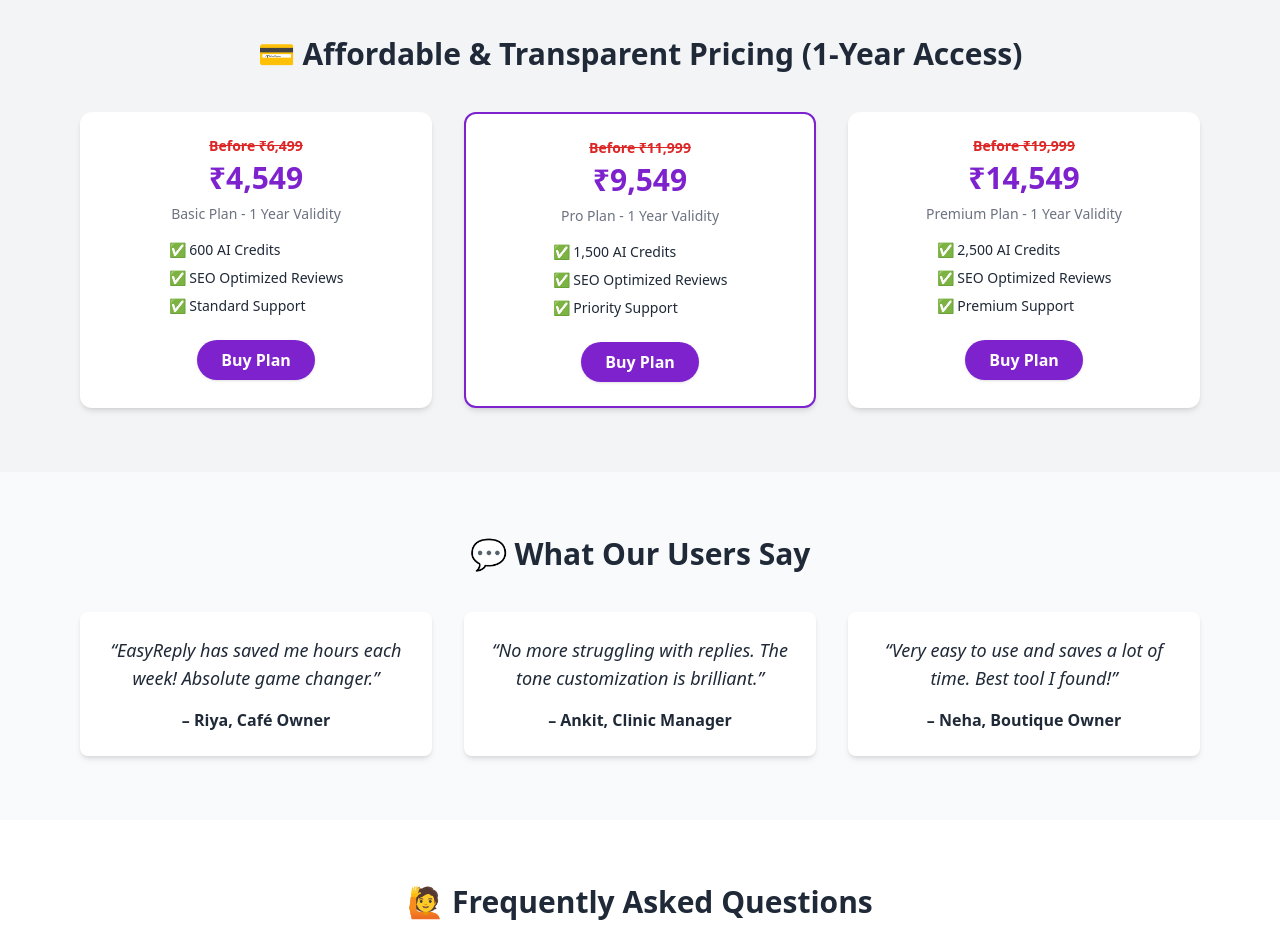
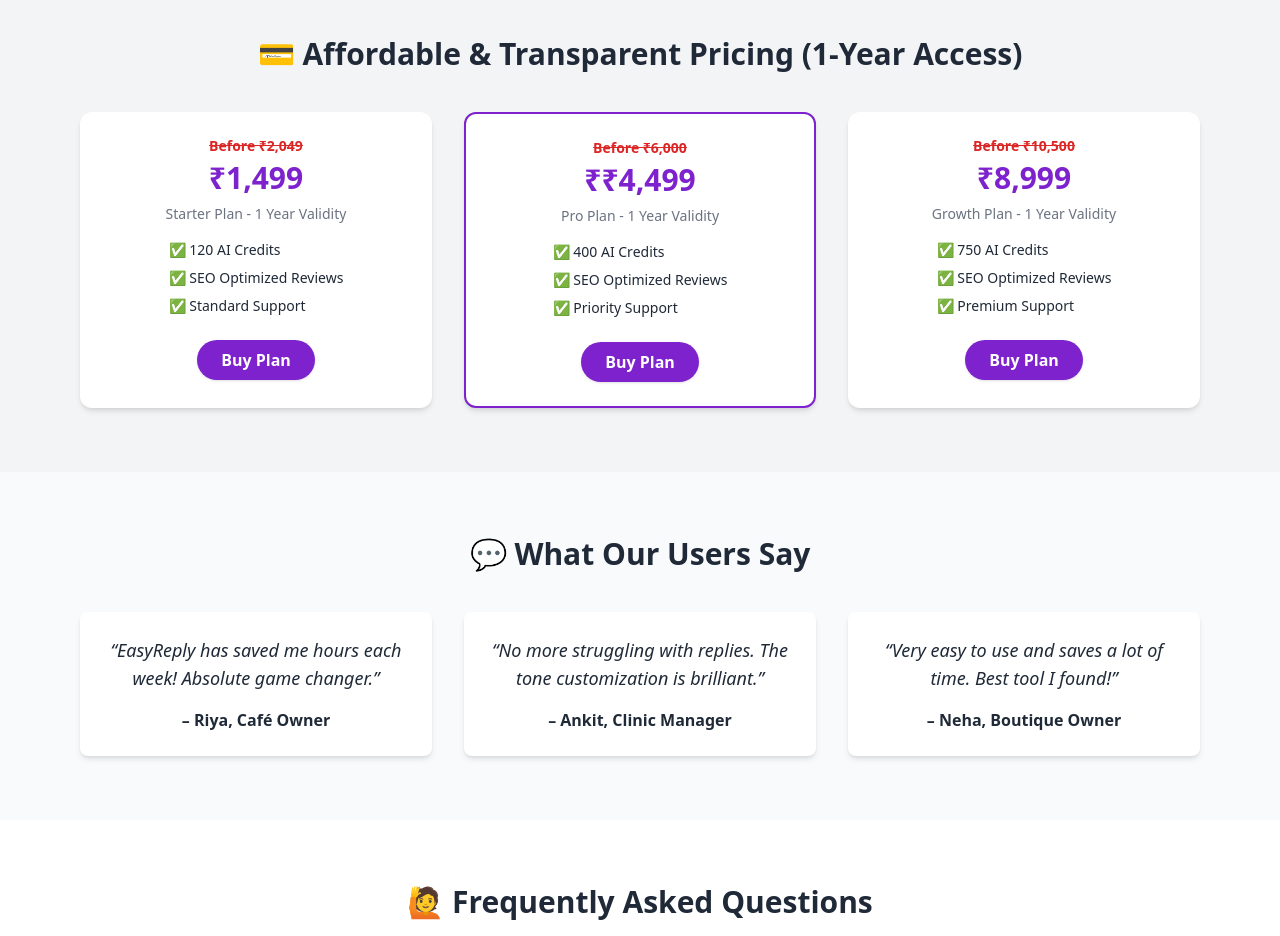
Before and after one commit to Easyreply/easyappwebsitepage, a plain HTML site: page index.html in a window 1280 px wide. Shown: the part 1300-2236 px from the top of the page. Drawn offline with nearby package versions, Linux system fonts and the light colour scheme.

Commit message:
Update index.html

```diff
--- a/index.html
+++ b/index.html
@@ -97,13 +97,13 @@
     <h2 class="text-3xl font-bold mb-10">💳 Affordable & Transparent Pricing (1-Year Access)</h2>
     <div class="grid grid-cols-1 md:grid-cols-3 gap-8">
 
-      <!-- Basic Plan -->
+      <!-- Starter Plan -->
       <div class="bg-white p-6 rounded-xl shadow-md fade-in hover-glow flex flex-col items-center">
-        <p class="text-red-600 font-semibold mb-1 text-sm line-through">Before ₹6,499</p>
-        <h3 class="text-3xl font-bold text-purple-700 mb-2">₹4,549</h3>
-        <p class="text-sm text-gray-500 mb-4">Basic Plan - 1 Year Validity</p>
+        <p class="text-red-600 font-semibold mb-1 text-sm line-through">Before ₹2,049</p>
+        <h3 class="text-3xl font-bold text-purple-700 mb-2">₹1,499</h3>
+        <p class="text-sm text-gray-500 mb-4">Starter Plan - 1 Year Validity</p>
         <ul class="text-left space-y-2 text-sm mb-6">
-          <li>✅ 600 AI Credits</li>
+          <li>✅ 120 AI Credits</li>
           <li>✅ SEO Optimized Reviews</li>
           <li>✅ Standard Support</li>
         </ul>
@@ -112,24 +112,24 @@
 
       <!-- Pro Plan -->
       <div class="bg-white p-6 rounded-xl shadow-md fade-in hover-glow border-2 border-purple-700 flex flex-col items-center">
-        <p class="text-red-600 font-semibold mb-1 text-sm line-through">Before ₹11,999</p>
-        <h3 class="text-3xl font-bold text-purple-700 mb-2">₹9,549</h3>
+        <p class="text-red-600 font-semibold mb-1 text-sm line-through">Before ₹6,000</p>
+        <h3 class="text-3xl font-bold text-purple-700 mb-2">₹₹4,499</h3>
         <p class="text-sm text-gray-500 mb-4">Pro Plan - 1 Year Validity</p>
         <ul class="text-left space-y-2 text-sm mb-6">
-          <li>✅ 1,500 AI Credits</li>
+          <li>✅ 400 AI Credits</li>
           <li>✅ SEO Optimized Reviews</li>
           <li>✅ Priority Support</li>
         </ul>
         <a href="https://dashboard.easyreply.app/" target="_blank" class="bg-purple-700 text-white font-semibold py-2 px-6 rounded-full shadow hover:bg-purple-800 transition">Buy Plan</a>
       </div>
 
-      <!-- Premium Plan -->
+      <!-- Growth Plan -->
       <div class="bg-white p-6 rounded-xl shadow-md fade-in hover-glow flex flex-col items-center">
-        <p class="text-red-600 font-semibold mb-1 text-sm line-through">Before ₹19,999</p>
-        <h3 class="text-3xl font-bold text-purple-700 mb-2">₹14,549</h3>
-        <p class="text-sm text-gray-500 mb-4">Premium Plan - 1 Year Validity</p>
+        <p class="text-red-600 font-semibold mb-1 text-sm line-through">Before ₹10,500</p>
+        <h3 class="text-3xl font-bold text-purple-700 mb-2">₹8,999</h3>
+        <p class="text-sm text-gray-500 mb-4">Growth Plan - 1 Year Validity</p>
         <ul class="text-left space-y-2 text-sm mb-6">
-          <li>✅ 2,500 AI Credits</li>
+          <li>✅ 750 AI Credits</li>
           <li>✅ SEO Optimized Reviews</li>
           <li>✅ Premium Support</li>
         </ul>
```
